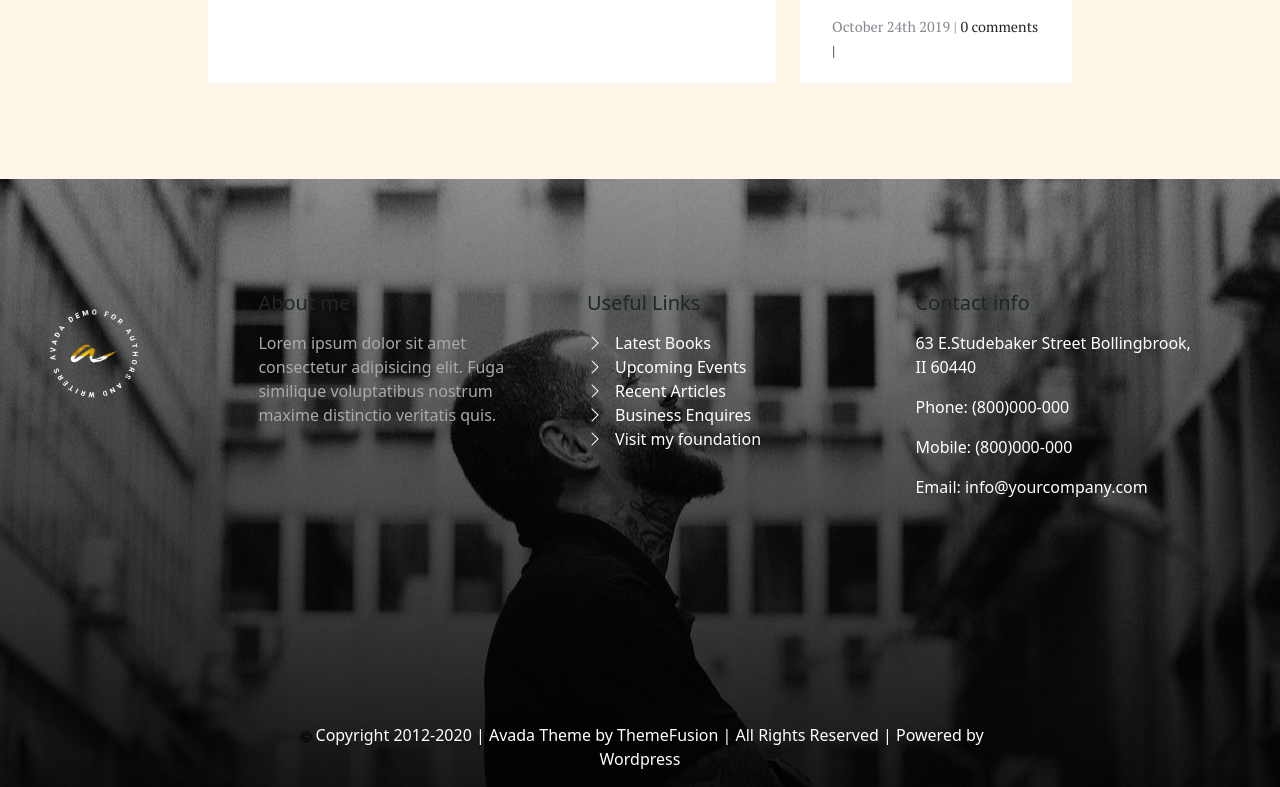
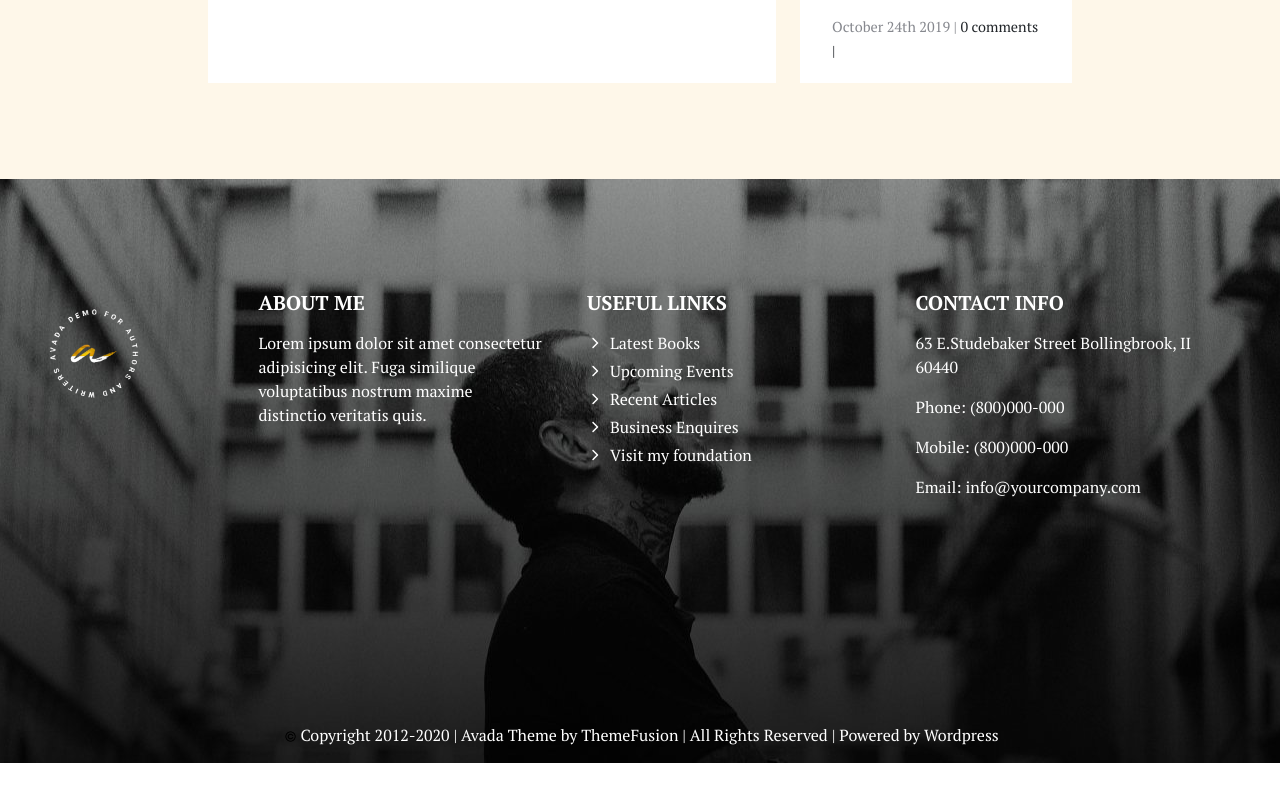
Before and after one commit to dona70909/proj-html-vuejs, a Vue app: page / in a window 1280 px wide. Shown: the part 4447-5234 px from the top of the page. After the commit the page ends 5210 px from the top, so only its background shows below. Built offline with nearby package versions, Linux system fonts and the light colour scheme.

Commit message:
nav font awesome icons instead of bootstrap

```diff
--- a/package.json
+++ b/package.json
@@ -8,6 +8,9 @@
     "lint": "vue-cli-service lint"
   },
   "dependencies": {
+    "@fortawesome/fontawesome-svg-core": "^6.1.1",
+    "@fortawesome/free-solid-svg-icons": "^6.1.1",
+    "@fortawesome/vue-fontawesome": "^2.0.6",
     "bootstrap": "^5.1.3",
     "bootstrap-icons": "^1.8.1",
     "core-js": "^3.8.3",
--- a/src/components/footer/FooterNav.vue
+++ b/src/components/footer/FooterNav.vue
@@ -11,8 +11,12 @@
             <div class="col-3">
                 <h5 class="mb-3">Useful Links</h5>
                 <ul>
-                    <li v-for="(link,index) in usefulLinks" :key="index + 'usefullinks'">
-                        <a :href="link.url"> <i class="bi bi-chevron-right me-2"></i> {{link.text}}</a>
+                    <li class="mb-1" v-for="(link,index) in usefulLinks" :key="index + 'usefullinks'">
+                        <a class="d-flex align-items-center" :href="link.url">
+                            <!-- <i class="bi bi-chevron-right"></i> -->
+                            <font-awesome-icon class="font-icon me-2" icon="fa-solid fa-chevron-right" />
+                            {{link.text}}
+                        </a>
                     </li>
                 </ul>
             </div>
@@ -69,25 +73,35 @@ export default {
 </script>
 
 <style lang="scss" scoped>
+@import './src/assets/scss/style.scss';
+
 .container-footer{
     padding-top: 7rem;
+    color: white;
 
-    a{
+    h5 {
+        font-weight: 700;
+        text-transform: uppercase;
+    }
+
+    a {
         text-decoration: none;
         color: white;
     }
 
-    p{
-        color: rgb(172, 168, 168);
-    }
-
-    img{
+    img {
         width:70%;
     }
 
-    ul{
+    ul {
         list-style: none;
         padding:0;
+    }
+
+    .font-icon {
+        font-weight: 900;
+        font-size: 1.5rem;
+        transform: scale(.5);
     }
 }
 
--- a/src/components/footer/FooterWrap.vue
+++ b/src/components/footer/FooterWrap.vue
@@ -18,10 +18,12 @@ export default {
 </script>
 
 <style lang="scss" scoped>
+@import './src/assets/scss/style.scss';
     footer{
         background-image:url('@/assets/img/footer-3.jpg');
        /*  height: 600px; */
         object-fit: center;
         background-position-x: 50%;
+        font-family: 'PT Serif', serif;
     }
 </style>
--- a/src/main.js
+++ b/src/main.js
@@ -2,6 +2,18 @@ import Vue from 'vue'
 import App from './App.vue'
 import 'bootstrap/dist/css/bootstrap.min.css'
 import 'bootstrap-icons/font/bootstrap-icons.css'
+
+import {library}  from '@fortawesome/fontawesome-svg-core'
+import {faCoffee}  from '@fortawesome/free-solid-svg-icons'
+
+import {FontAwesomeIcon } from '@fortawesome/vue-fontawesome'
+import { fas } from "@fortawesome/free-solid-svg-icons";
+
+library.add(fas);
+
+library.add(faCoffee)
+
+Vue.component('font-awesome-icon', FontAwesomeIcon)
 
 
 Vue.config.productionTip = false
```
Also changed, not shown: 1 other file (tests, documents, lock files or other folders).
